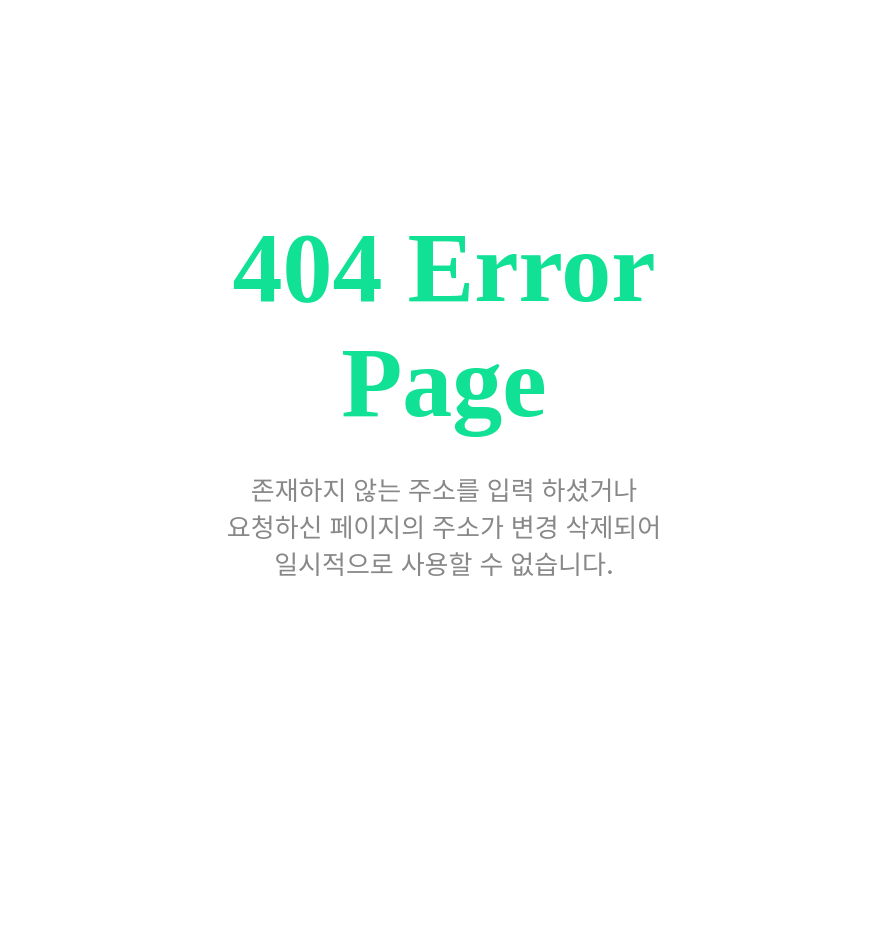
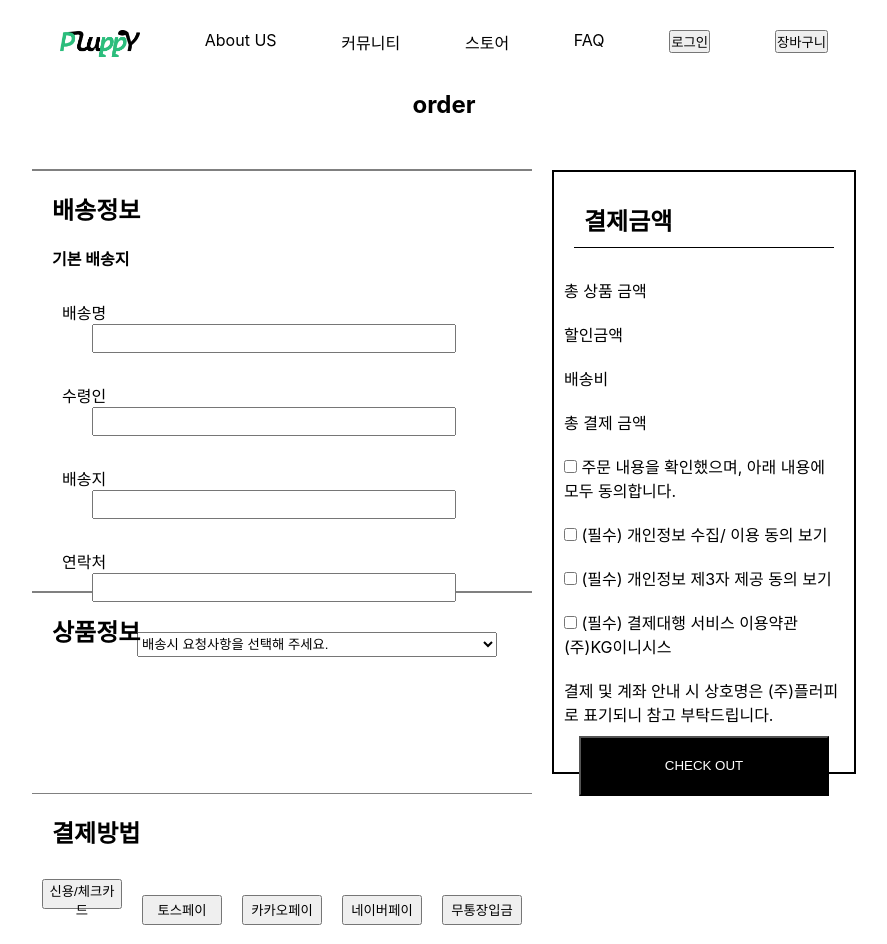
Before and after one commit to 45183/pluppy_client, a React (Create React App) app: page /orderList in a window 1280 px wide. Before the commit this address had no page. Shown: the whole page, without its empty margins (196-1083 px from the left). Before the commit the page ends 800 px from the top, so only its background shows below. Built offline with nearby package versions, Linux system fonts and the light colour scheme; a web font is replaced by a local one.

Commit message:
02 05 15:16

```diff
--- a/src/App.js
+++ b/src/App.js
@@ -1,6 +1,6 @@
 import './App.css';import React from 'react';
 import { BrowserRouter, Routes, Route } from 'react-router-dom';
-import Main from './pages/Main/Main'
+import Main from './pages/Main/Main';
 import Login from './pages/Login/Login';
 import Error404 from './pages/Error404/Error404';
 import Store from './pages/Store/Store';
@@ -14,6 +14,7 @@ import Terms from './pages/SignUp/Terms';
 import Dog from './pages/Store/Dog';
 import Cat from './pages/Store/Cat';
 import Modify from './pages/MyPage/User_Modify';
+import OrderList from './pages/Order/OrderList';
 
 function App() {
   return (
@@ -33,6 +34,7 @@ function App() {
           <Route path="/order" element={<Order />} />
           <Route path="/terms" element={<Terms />} />
           <Route path="/modify" element={<Modify />} />
+          <Route path="/orderList" element={<OrderList />} />
           <Route path="*" element={<Error404 />} />
         </Routes>
       </BrowserRouter>
--- /dev/null
+++ b/src/pages/Order/OrderList.css
@@ -0,0 +1,78 @@
+.orderList {
+    display: flex;
+    align-items:center;
+    justify-content: center;
+}
+
+.delivery{
+    width: 500px;
+    height: 400px;
+    border-top: 2px solid gray;
+    text-align: left;
+    margin-bottom: 20px;
+}
+
+.delivery h2, h4,
+.product_info h2,
+.payment h2,
+.payment_price h2  {
+    margin:20px;
+}
+
+.delivery  p{
+    margin:30px;
+}
+
+.delivery input {
+    margin-left:30px;
+    width: 360px;
+    height: 25px;
+}
+
+.delivery select {
+    margin-left:105px;
+    width: 360px;
+    height: 25px;
+}
+
+.product_info {
+    width: 500px;
+    height: 200px;
+    border-top: 2px solid gray;
+    text-align: left;
+}
+.payment {
+    width: 500px;
+    height: 100px;
+    border-top: 1px solid gray;
+    text-align: left;
+}
+.payment button {
+    width: 80px;
+    height: 30px;
+    margin: 10px;
+}
+
+.payment_price {
+    border:2px solid black;
+    float:right;
+    width: 300px;
+    height: 600px;
+    margin-bottom: 120px;
+    margin-left: 20px;
+    text-align: left;
+}
+.payment_price h2 {
+    padding:10px;
+    border-bottom: 1px solid black ;
+}
+.payment_price p {
+    padding:10px;
+}
+.payment_price button {
+    width: 250px;
+    height: 60px;
+    margin-left:25px;
+    background-color: black;
+    color:white;
+}
--- /dev/null
+++ b/src/pages/Order/OrderList.jsx
@@ -0,0 +1,61 @@
+import Header from "../../components/Header/Header";
+import "./OrderList.css";
+const OrderList = () => {
+  return (
+    <div>
+      <Header />
+      <h2>order</h2>
+        <div className="orderList">
+          <div className="order_info">
+          <div className="delivery">
+            <h2>배송정보</h2>
+            <h4>기본 배송지</h4>
+            <p>
+              배송명 <input type="text" />
+            </p>
+            <p>
+              수령인 <input type="text" />
+            </p>
+            <p>
+              배송지 <input type="text" />
+            </p>
+            <p>
+              연락처 <input type="text" />
+            </p>
+            <select>
+              <option>배송시 요청사항을 선택해 주세요.</option>
+              <option>문 앞에 놓아주시면 되요.</option>
+              <option>안전 배송 부탁드립니다.</option>
+              <option>벨 누르지 말아주세요.</option>
+            </select>
+            </div>
+            <div className="product_info">
+              <h2>상품정보</h2>
+            </div>
+            <div className="payment">
+              <h2>결제방법</h2>
+              <button>신용/체크카드</button>
+              <button>토스페이</button>
+              <button>카카오페이</button>
+              <button>네이버페이</button>
+              <button>무통장입금</button>
+            </div>
+          </div>
+          <div className="payment_price">
+            <h2>결제금액</h2>
+            <p>총 상품 금액</p>
+            <p>할인금액</p>
+            <p>배송비</p>
+            <p>총 결제 금액</p>
+              <p><input type="checkbox" /> 주문 내용을 확인했으며, 아래 내용에 모두 동의합니다.</p>
+              <p><input type="checkbox" /> (필수) 개인정보 수집/ 이용 동의 보기</p>
+              <p><input type="checkbox" /> (필수) 개인정보 제3자 제공 동의 보기</p>
+              <p><input type="checkbox" /> (필수) 결제대행 서비스 이용약관 (주)KG이니시스</p>
+              <p>결제 및 계좌 안내 시 상호명은 (주)플러피로 표기되니 참고 부탁드립니다.</p>
+              <button>CHECK OUT</button>
+          </div>
+        </div>
+      </div>
+  );
+};
+export default OrderList;
```
